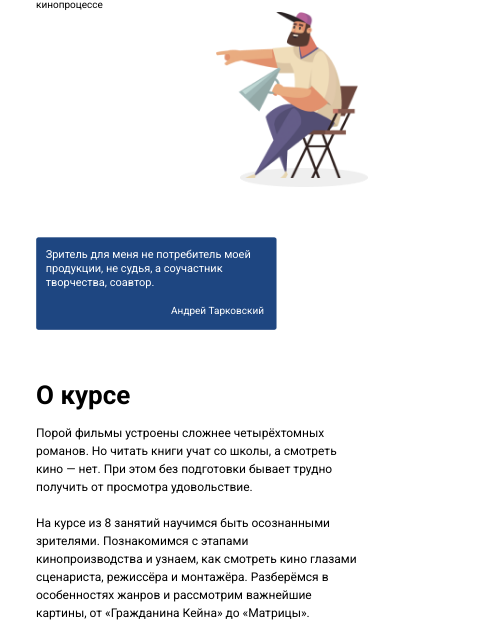
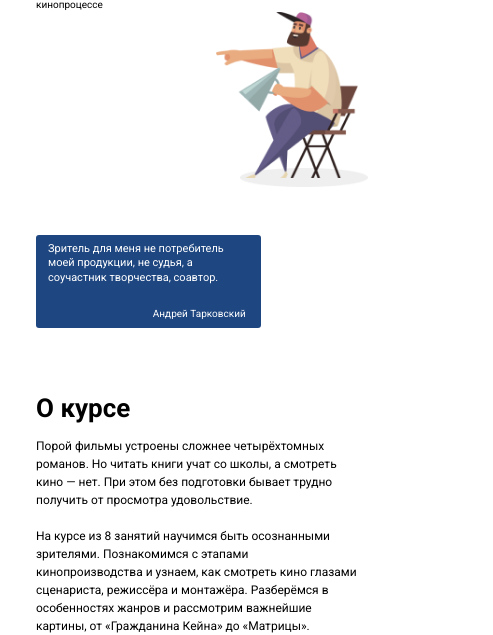
Before and after one commit to azad1993/it_academy_M1, a plain HTML site: page index.html in a window 390 px wide. Shown: the part 235-870 px from the top of the page, 493 px wide, since content can reach past the window. Drawn offline with Linux system fonts and the light colour scheme; a web font is replaced by a local one.

Commit message:
solved blue rectangle containera

```diff
--- a/index.html
+++ b/index.html
@@ -35,7 +35,6 @@
             </div>
         </div>
         <div class="containera">
-            <img class="rectangle" src="./src/Rectangle 1.png">
             <span class="rectangtext">Зритель для меня не потребитель моей продукции, не судья, а соучастник творчества,
                 соавтор. </span>
             <small class="smalltext">Андрей Тарковский</small>
--- a/style.css
+++ b/style.css
@@ -1,4 +1,3 @@
-
 /******************************** A Z A D *******************************************************/
 
 @import url("https://fonts.googleapis.com/css2?family=Baloo+Paaji+2&family=Inter&family=Lato&family=Montserrat&family=Roboto:wght@400;700&display=swap");
@@ -70,11 +69,17 @@
 .containera {
   display: flex;
   justify-content: center;
-  width: 100%;
+  flex-direction: column;
+  margin: 0 auto;
+  margin-top: 85px;
+  width: 483.63px;
+  height: 200px;
+  color: white;
   position: relative;
   text-align: center;
-  color: white;
-  margin: 0 auto;
+  border-radius: 5px;
+  padding: 19.26px 27.02px 67.74px 26.03px;
+  background: #1e4681;
 }
 
 .kaksmot {
@@ -94,42 +99,30 @@
   margin-left: 37px;
 }
 
-.rectangle {
-  display: flex;
-  justify-content: center;
-  position: relative;
-  width: 483.63px;
-  height: 200px;
-  top: 67.62px;
-  bottom: 241.12px;
-}
 
 .rectangtext {
+  display: flex;
   text-align: left;
-  display: flex;
   margin: 0 auto;
-  position: absolute;
+  position: relative;
   width: 430.59px;
   height: 113px;
   font-size: 25px;
   line-height: 130%;
-  top: 50%;
-  left: 50%;
-  transform: translate(-50%, -10%);
+  font-size: 25px;
 }
 
 .smalltext {
+  display: flex;
   text-align: right;
-  display: flex;
+  position: relative;
   margin: 0 auto;
-  position: absolute;
   width: 430.59px;
   height: 113px;
+  left: 250px;
+  top: 50px;
   font-size: 20px;
   line-height: 130%;
-  top: 50%;
-  left: 50%;
-  transform: translate(5%, 100%);
 }
 
 .text {
@@ -253,7 +246,7 @@
   margin-top: 2px;
 }
 
-@media (min-width: 590px) and (max-width: 930px) {
+@media (min-width: 590px) and (max-width: 960px) {
   .wrapper {
     margin: 22px 49.23px 20px 48.65px;
   }
@@ -289,42 +282,43 @@
     display: flex;
     gap: 0px;
   }
-
-  .rectangle {
+  .containera {
     display: flex;
     justify-content: center;
-    position: relative;
+    flex-direction: column;
+    margin: 0 auto;
+    margin-top: 39.17px;
     width: 280.11px;
     height: 115.83px;
-    top: 50.75px;
-    bottom: 100.41px;
+    color: white;
+    position: relative;
+    text-align: left;
+    border-radius: 3px;
+    padding: 11.15px 15.65px 39.24px 15.08px;
+    background: #1e4681;
   }
 
   .rectangtext {
     text-align: left;
     display: flex;
     margin: 0 auto;
-    position: absolute;
+    position: relative;
     width: 249.38px;
     height: 65.45px;
     font-size: 14px;
     line-height: 130%;
-    top: 60%;
-    left: 50%;
-    transform: translate(-50%, -10%);
   }
   .smalltext {
     text-align: right;
     display: flex;
     margin: 0 auto;
-    position: absolute;
+    position: relative;
     width: 162.46px;
     height: 26.43px;
     font-size: 12px;
     line-height: 130%;
-    top: 90%;
-    left: 51%;
-    transform: translate(5%, 100%);
+    top: 25px;
+    left: 90px;
   }
 
   .firstpict {
@@ -344,7 +338,6 @@
     height: 12.16px;
   }
 
-
   .text {
     position: relative;
     margin-bottom: 10px;
@@ -356,7 +349,7 @@
   }
   .okurs {
     font-size: 32px;
-    margin-top: 178px;
+    margin-top: 100px;
     bottom: 18px;
     margin-left: 37px;
   }
@@ -451,10 +444,10 @@
 }
 
 @media (max-width: 590px) {
-    body{
-        margin: 0;
-        padding: 0;
-    }
+  body {
+    margin: 0;
+    padding: 0;
+  }
   .wrapper {
     margin: 36px 32.34px 10px 36px;
   }
@@ -485,7 +478,6 @@
     align-content: flex-end;
     align-items: flex-end;
     margin: 0;
-
   }
   .headtext {
     display: flex;
@@ -507,7 +499,7 @@
   .okurs {
     position: relative;
     margin-left: 0;
-    margin-top: 100px;
+    margin-top: 75px;
     margin-bottom: 8.39px;
     font-weight: 700;
     font-size: 26px;
@@ -537,46 +529,41 @@
 
   .containera {
     display: flex;
+    justify-content: center;
+    flex-direction: column;
+    margin: 0;
+    margin-top: 38px;
+    width: 225.36px;
+    height: 93.19px;
+    color: white;
     position: relative;
     text-align: left;
-    justify-content: flex-start;
-    width: 100%;
-    color: white;
-    margin: 0;
-  }
-
-  .rectangle {
-    position: relative;
-    width: 75%;
-    height: 93.19px;
-    top: 40px;
-    bottom: 75.06px;
+    border-radius: 3px;
+    padding: 9px 13px 32px 12px;
+    background: #1e4681;
   }
 
   .rectangtext {
     text-align: left;
     display: flex;
     margin: 0 auto;
-    position: absolute;
-    width: 70%;
+    position: relative;
+    width: 200.64px;
+    height: 52.65px;
     font-size: 11px;
     line-height: 130%;
-    top: 30%;
-    left: 38%;
-    transform: translate(-50%, 20%);
   }
   .smalltext {
+    display: flex;
     text-align: left;
-    display: flex;
     margin: 0 auto;
-    position: absolute;
-    width: 100%;
-    /*height: 21.27px;*/
+    position: relative;
+    width: 130.7px;
+    height: 21.27px;
     font-size: 10px;
     line-height: 130%;
-    top: 90%;
-    right: 50%;
-    transform: translate(2%, 20%);
+    top: 22px;
+    left: 70px;
   }
   .smotret {
     margin: 0;
@@ -686,26 +673,4 @@
   }
 }
 
-@media (max-width: 500px) {
-    .smalltext {
-        text-align: left;
-        display: flex;
-        margin: 0 auto;
-        position: absolute;
-        width: 100%;
-        /*height: 21.27px;*/
-        font-size: 10px;
-        line-height: 130%;
-        top: 90%;
-        right: 50%;
-        transform: translate(-8%, 20%);
-      }
-  .ekaphoto{
-    width: 308px;
-    height: 248px;
-  }
-
-}
-
-
 /******************************** A Z A D *******************************************************/
```
